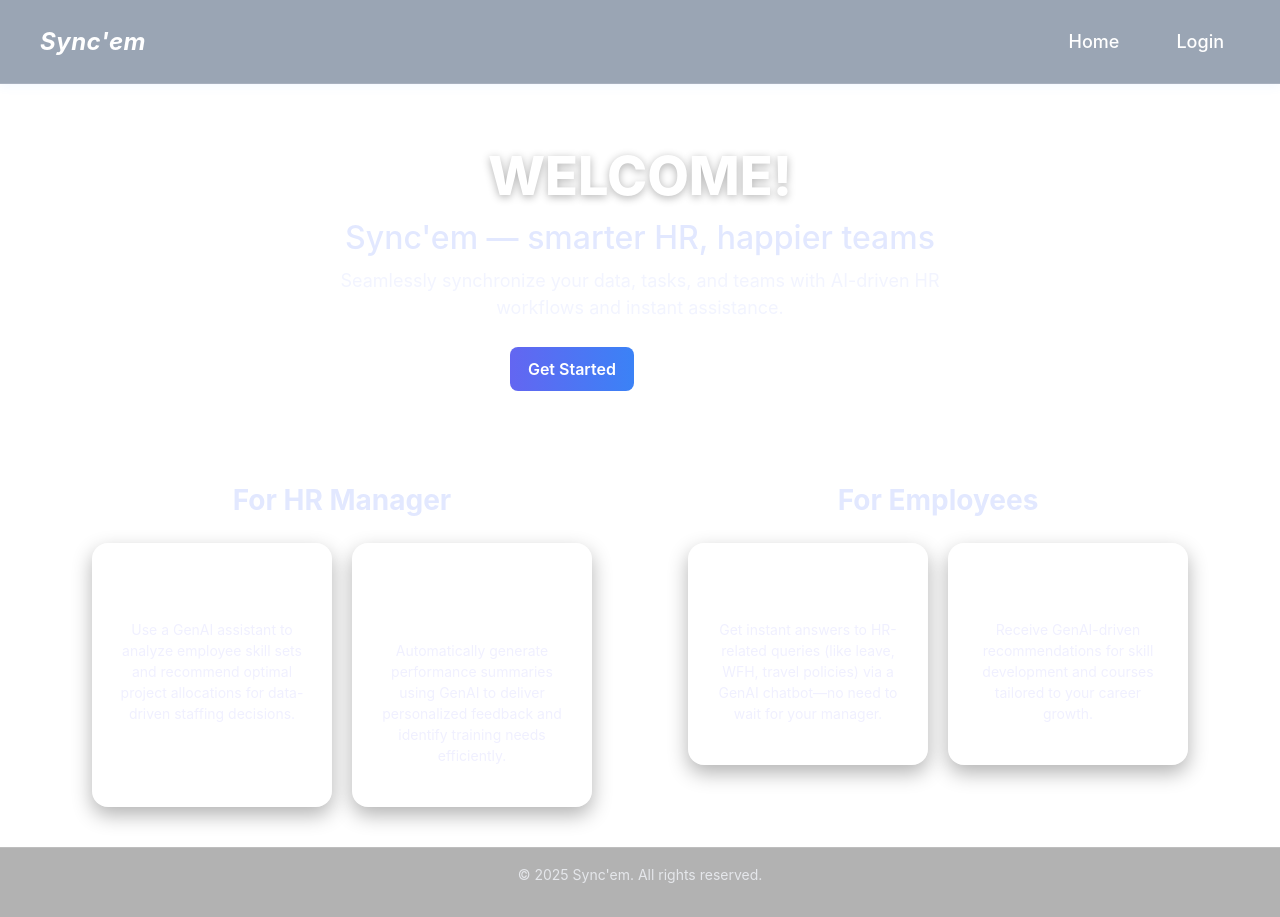
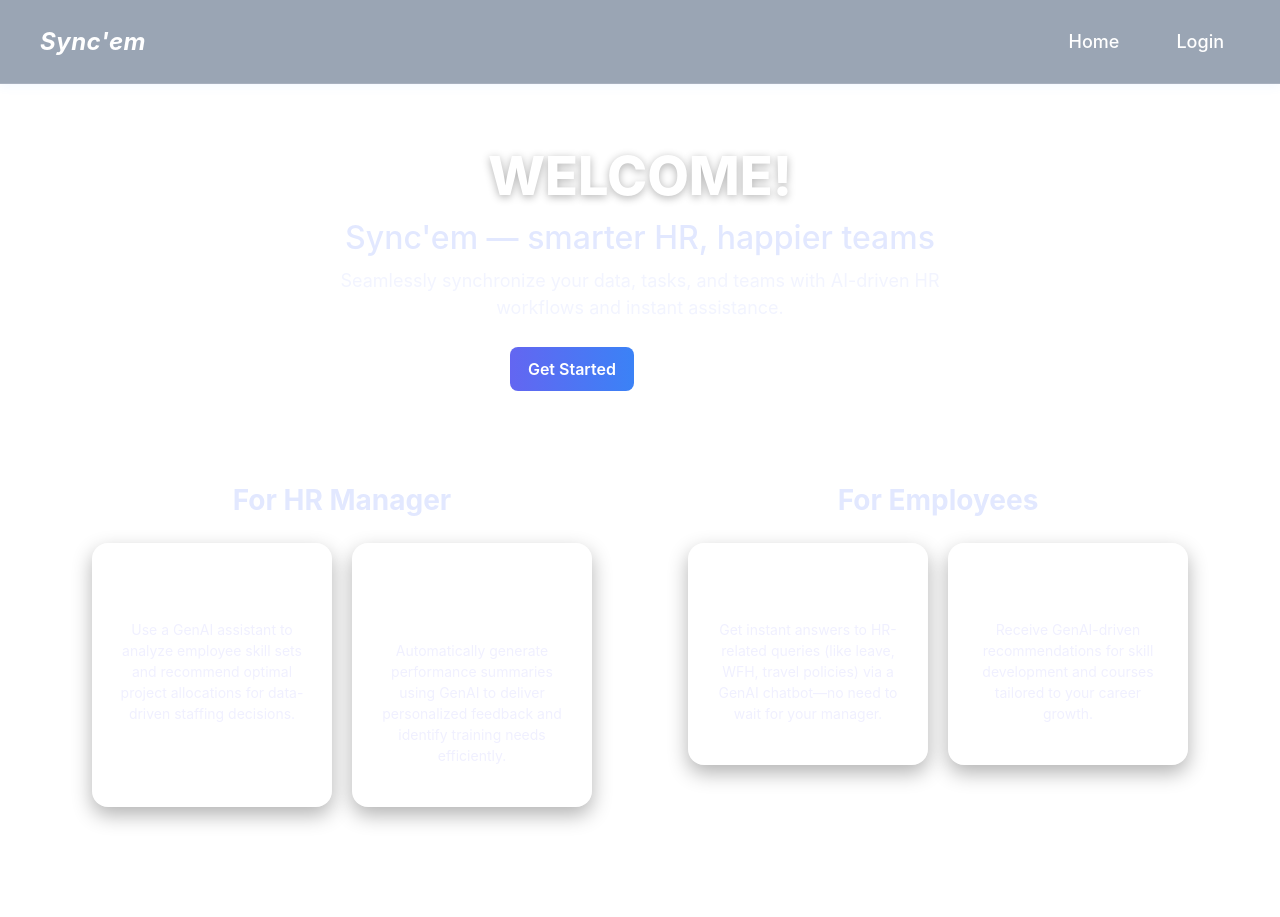
Before and after one commit to 21f3002473/soft-engg-project-sep-2025-se-SEP-25, a Vue app in the folder frontend/: page / in a window 1280 px wide. After the commit the page ends 847 px from the top, so only its background shows below. Built offline with nearby package versions, Linux system fonts and the light colour scheme.

Commit message:
commented footer code for time being

```diff
--- a/frontend/src/components/Landing/LandingView.vue
+++ b/frontend/src/components/Landing/LandingView.vue
@@ -76,9 +76,9 @@
     </section>
 
     <!-- Footer -->
-    <footer class="footer">
+    <!-- <footer class="footer">
       <p>© 2025 Sync'em. All rights reserved.</p>
-    </footer>
+    </footer> -->
   </div>
 </template>
 
--- a/frontend/src/components/hr/Chatbot.vue
+++ b/frontend/src/components/hr/Chatbot.vue
@@ -24,11 +24,11 @@
       </div>
     </section>
 
-    <footer class="footer bg-light py-3">
+    <!-- <footer class="footer bg-light py-3">
       <div class="container text-center">
         <p class="mb-0">© 2025 Sync'em. All rights reserved.</p>
       </div>
-    </footer>
+    </footer> -->
   </div>
 </template>
 
--- a/frontend/src/components/hr/Dashboard.vue
+++ b/frontend/src/components/hr/Dashboard.vue
@@ -116,11 +116,11 @@
     </main>
 
     <!-- Footer -->
-    <footer class="bg-light text-center py-3">
+    <!-- <footer class="bg-light text-center py-3">
       <div class="container">
         <small class="text-muted">© 2025 Sync'em. All rights reserved.</small>
       </div>
-    </footer>
+    </footer> -->
   </div>
 </template>
 <script>
--- a/frontend/src/components/hr/Employees.vue
+++ b/frontend/src/components/hr/Employees.vue
@@ -58,9 +58,9 @@
       </section>
 
       <!-- Footer -->
-      <footer class="footer text-center mt-4">
+      <!-- <footer class="footer text-center mt-4">
         <p class="mb-0">© 2025 Sync'em. All rights reserved.</p>
-      </footer>
+      </footer> -->
     </div>
   </div>
 </template>
--- a/frontend/src/components/hr/HrPolicies.vue
+++ b/frontend/src/components/hr/HrPolicies.vue
@@ -47,7 +47,7 @@
         </div>
       </div>
 
-      <footer class="mt-4 text-center text-muted">© 2025 Sync'em. All rights reserved.</footer>
+      <!-- <footer class="mt-4 text-center text-muted">© 2025 Sync'em. All rights reserved.</footer> -->
     </div>
   </div>
 </template>
--- a/frontend/src/components/hr/Projects.vue
+++ b/frontend/src/components/hr/Projects.vue
@@ -55,9 +55,9 @@
         </div>
       </div>
 
-      <div class="card-footer text-muted text-center">
+      <!-- <div class="card-footer text-muted text-center">
         © 2025 Sync'em. All rights reserved.
-      </div>
+      </div> -->
     </div>
   </div>
 </template>
```
